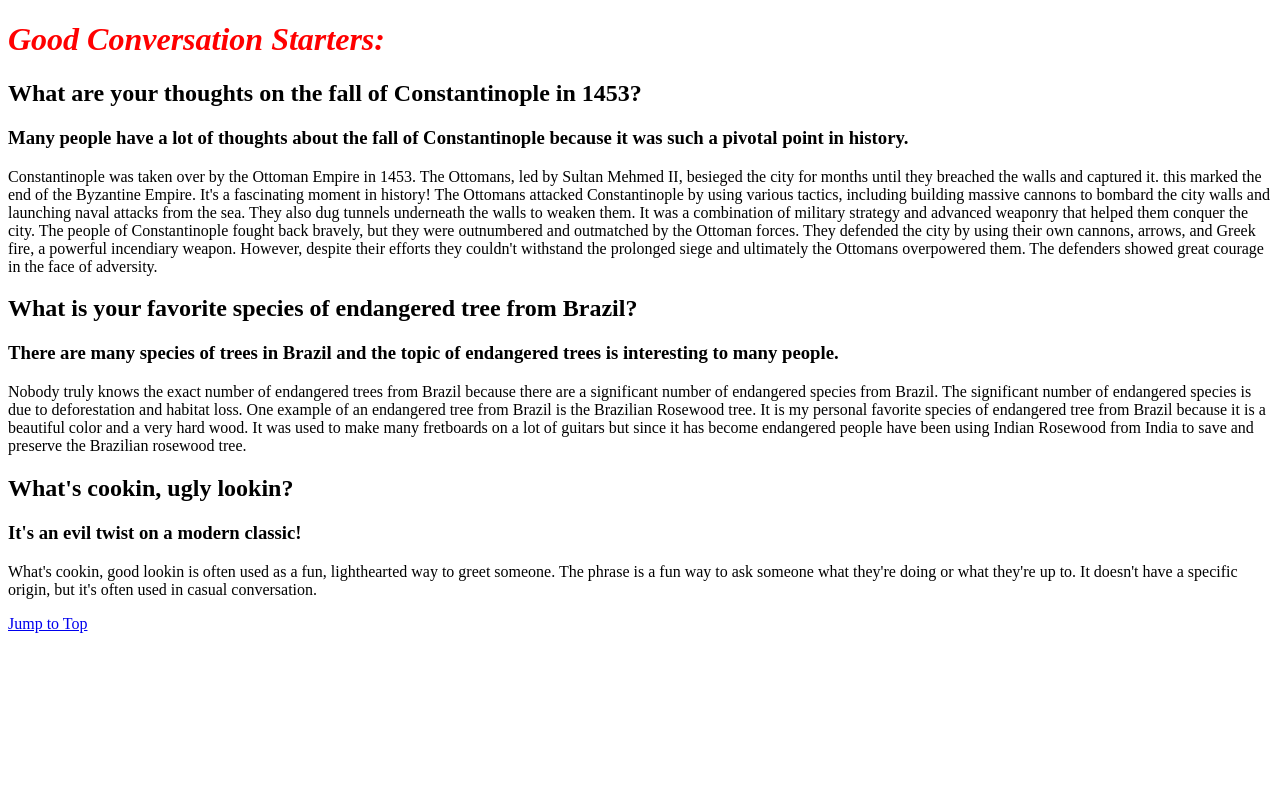
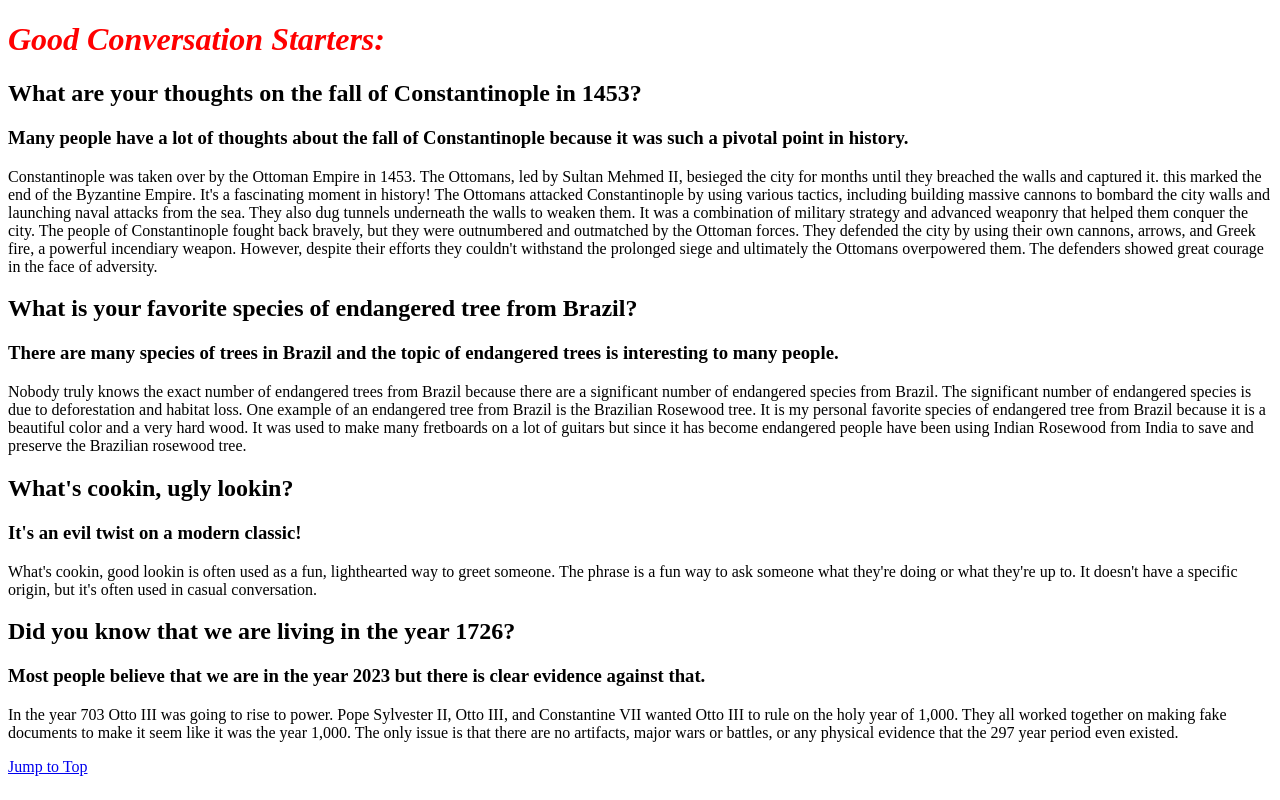
Before and after one commit to CoolLuke1/conversation3, a plain HTML site: page index.html in a window 1280 px wide. Drawn offline with Linux system fonts and the light colour scheme.

Commit message:
Add files via upload

```diff
--- a/index.html
+++ b/index.html
@@ -46,6 +46,16 @@
         <p>What's cookin, good lookin is often used as a fun, lighthearted way to greet someone. The phrase is a fun way to ask someone
         what they're doing or what they're up to. It doesn't have a specific origin,  but it's often used in casual conversation.
      </p>
+
+
+<p><h2>Did you know that we are living in the year 1726?</h2></p>
+<p><h3>Most people believe that we are in the year 2023 but there is clear evidence against that.</h3></p>
+<p>In the year 703 Otto III was going to rise to power. Pope Sylvester II, Otto III, and Constantine VII wanted Otto III to rule on the holy year of 1,000. They all
+  worked together on making fake documents to make it seem like it was the year 1,000. The only issue is that there are no artifacts, major wars or battles, or any physical
+  evidence that the 297 year period even existed.
+</p>
+
+
         <a href="#">Jump to Top</a>
   </body>
 </html>
```
